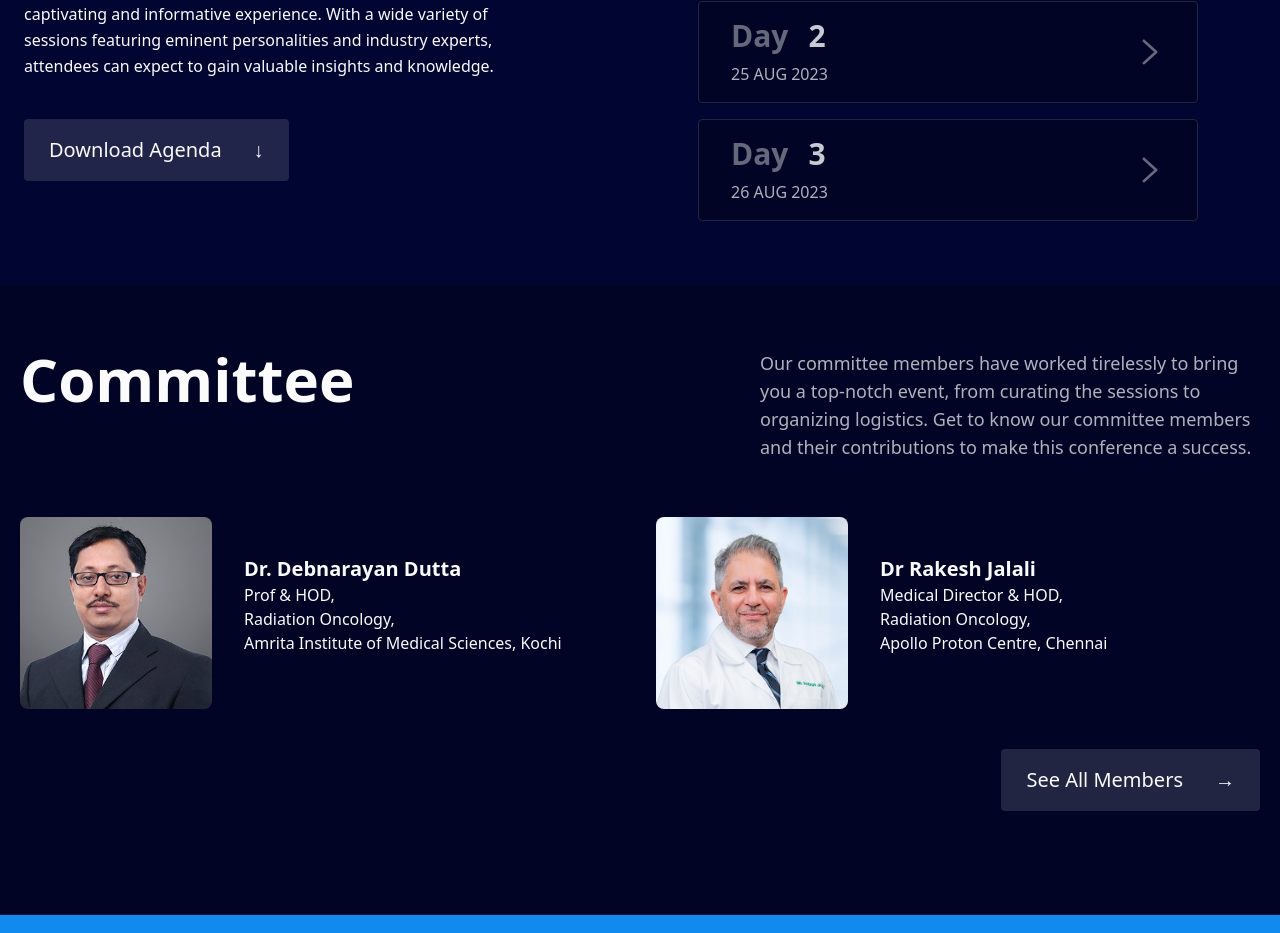
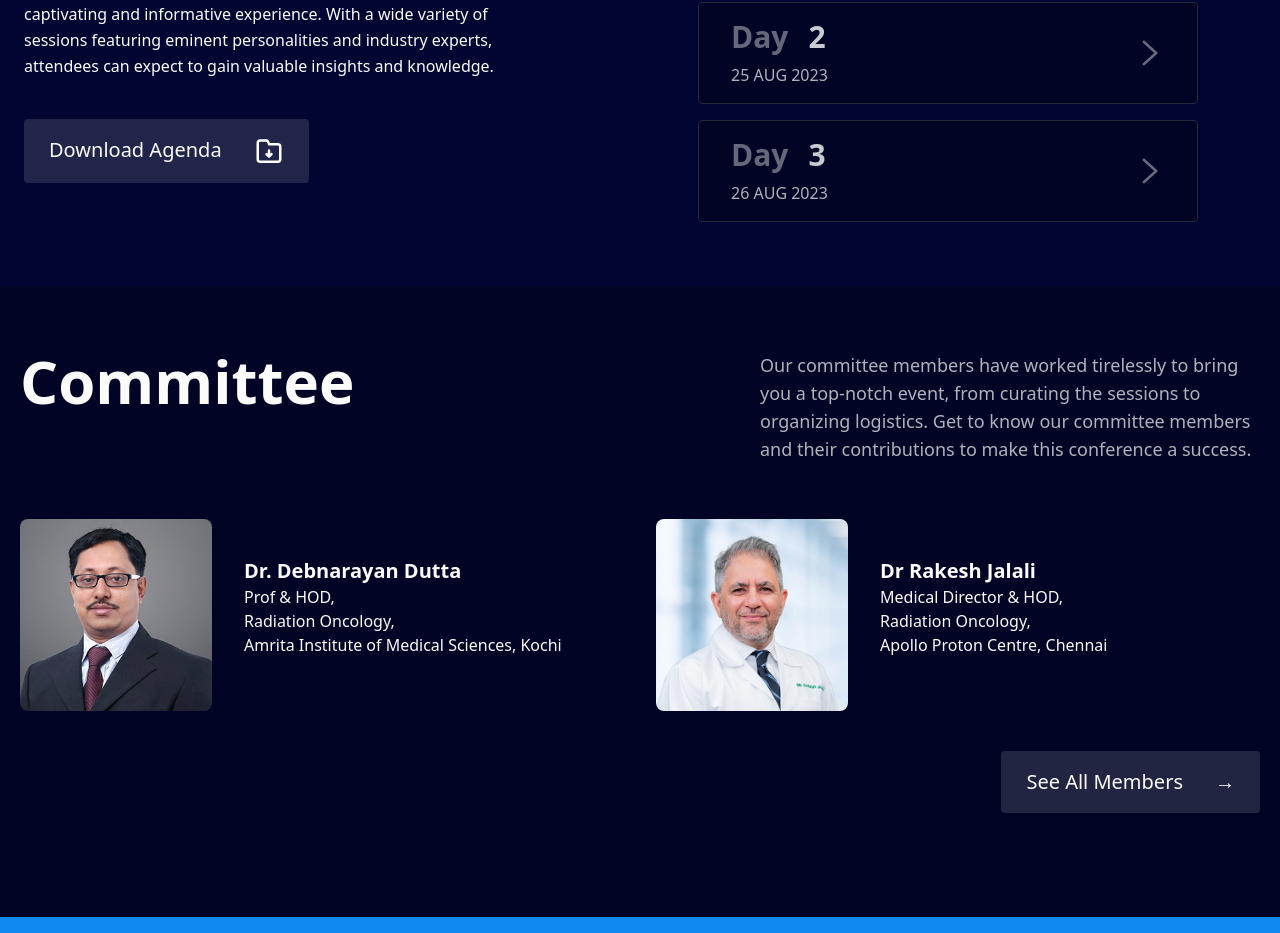
Before and after one commit to prasannaAI/Conference-Website, a Next.js app: page / in a window 1280 px wide. Shown: the part 2607-3540 px from the top of the page. Built offline with nearby package versions, Linux system fonts and the light colour scheme.

Commit message:
download icon added

```diff
--- a/src/components/HomePage/Agenda/index.tsx
+++ b/src/components/HomePage/Agenda/index.tsx
@@ -3,6 +3,7 @@ import React from 'react';
 
 import AgendaSection from './AgendaData';
 import Link from "next/link";
+import Image from "next/image";
 
 const Agenda = () => {
   return (
@@ -22,7 +23,9 @@ const Agenda = () => {
                           <a href='/assets/docs/Agenda.pdf' download='Agenda' >
                               <div className="text-color hover:text-color border border-transparent bg-gray-500/30 transition duration-300 hover:bg-gray-500/20 py-4 px-6 rounded text-xl flex justify-between">
                                   <div> Download Agenda </div>
-                                  <div className="ml-8">&#8595;</div>
+                                  <div className="ml-8">
+                                      <Image src='/assets/icons/download-icon.svg' alt="chevron-right" width={30} height={30} />
+                                  </div>
                               </div>
                           </a>
                       </div>
```
Also changed, not shown: public/assets/icons/download-icon.svg (added).
